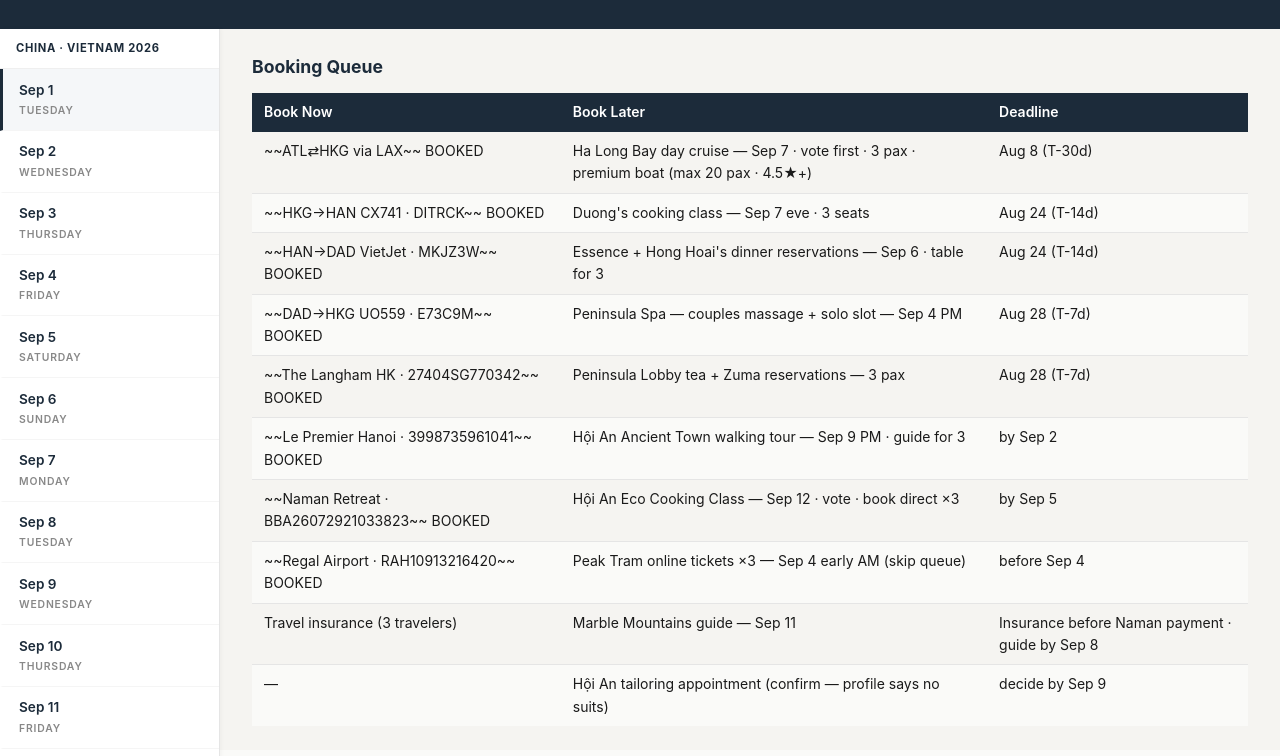
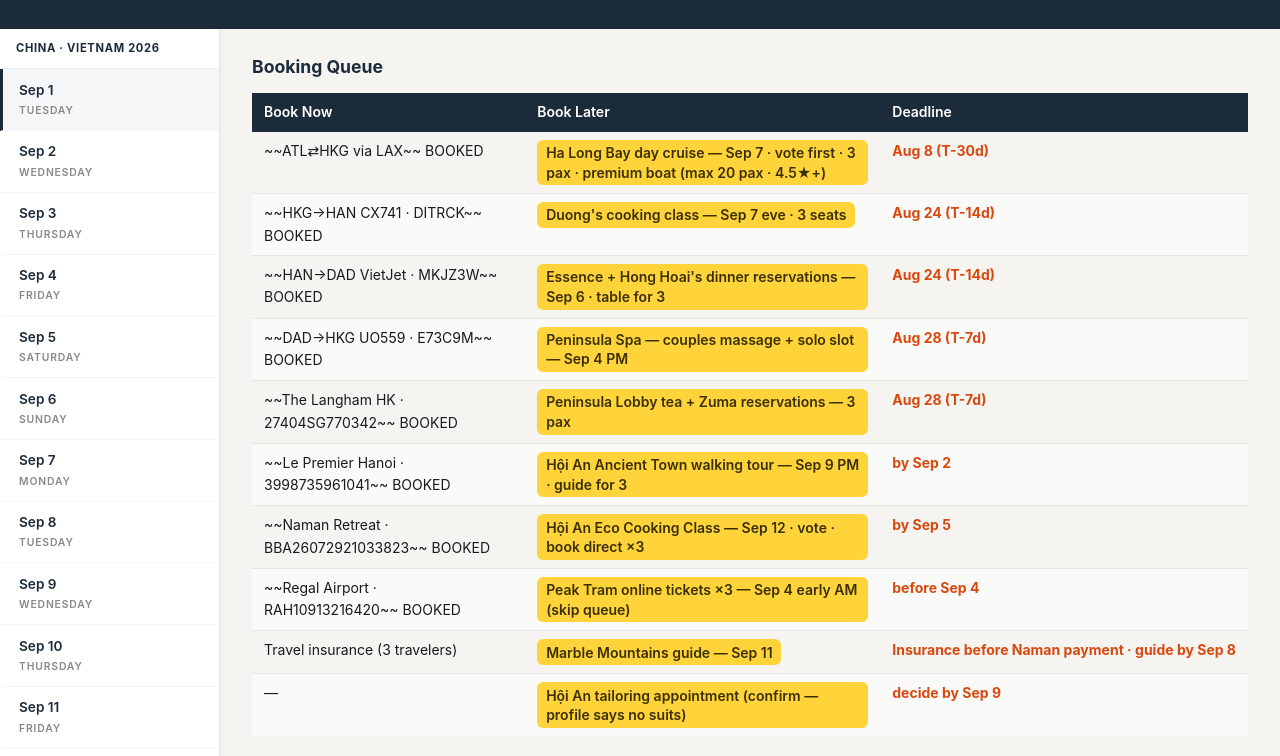
Before and after one commit to tolsonj/travel-genie, a plain HTML site: page trips/china-vietnam-2026/index.html in a window 1280 px wide. Shown: the part 186-942 px from the top of the page. Drawn offline with Linux system fonts and the light colour scheme.

Commit message:
deploy: china-vietnam-2026 site 2026-08-01T16:54:45Z

```diff
--- a/trips/china-vietnam-2026/index.html
+++ b/trips/china-vietnam-2026/index.html
@@ -184,6 +184,22 @@ a { color: inherit; }
   background: #f5f4f1;
   padding: 1.5rem 0;
   margin-bottom: 0.5rem;
+}
+
+/* ── Activity highlights (booking queue) ──────────────────────────── */
+.site-activity-pill {
+  display: inline-block;
+  background: #ffd43b;
+  color: #3b2f00;
+  font-weight: 600;
+  padding: 0.2rem 0.55rem;
+  border-radius: 6px;
+  line-height: 1.4;
+}
+.site-activity-deadline {
+  color: #d9480f;
+  font-weight: 700;
+  white-space: nowrap;
 }
 
 /* ── Hotel confirmation PDFs ──────────────────────────────────────── */
@@ -789,53 +805,53 @@ a { color: inherit; }
           <tbody>
             <tr>
               <td>~~ATL⇄HKG via LAX~~ BOOKED</td>
-              <td>Ha Long Bay day cruise — Sep 7 · vote first · 3 pax · premium boat (max 20 pax · 4.5★+)</td>
-              <td>Aug 8 (T-30d)</td>
+              <td><span class="site-activity-pill">Ha Long Bay day cruise — Sep 7 · vote first · 3 pax · premium boat (max 20 pax · 4.5★+)</span></td>
+              <td><strong class="site-activity-deadline">Aug 8 (T-30d)</strong></td>
             </tr>
             <tr>
               <td>~~HKG→HAN CX741 · DITRCK~~ BOOKED</td>
-              <td>Duong&#39;s cooking class — Sep 7 eve · 3 seats</td>
-              <td>Aug 24 (T-14d)</td>
+              <td><span class="site-activity-pill">Duong&#39;s cooking class — Sep 7 eve · 3 seats</span></td>
+              <td><strong class="site-activity-deadline">Aug 24 (T-14d)</strong></td>
             </tr>
             <tr>
               <td>~~HAN→DAD VietJet · MKJZ3W~~ BOOKED</td>
-              <td>Essence + Hong Hoai&#39;s dinner reservations — Sep 6 · table for 3</td>
-              <td>Aug 24 (T-14d)</td>
+              <td><span class="site-activity-pill">Essence + Hong Hoai&#39;s dinner reservations — Sep 6 · table for 3</span></td>
+              <td><strong class="site-activity-deadline">Aug 24 (T-14d)</strong></td>
             </tr>
             <tr>
               <td>~~DAD→HKG UO559 · E73C9M~~ BOOKED</td>
-              <td>Peninsula Spa — couples massage + solo slot — Sep 4 PM</td>
-              <td>Aug 28 (T-7d)</td>
+              <td><span class="site-activity-pill">Peninsula Spa — couples massage + solo slot — Sep 4 PM</span></td>
+              <td><strong class="site-activity-deadline">Aug 28 (T-7d)</strong></td>
             </tr>
             <tr>
               <td>~~The Langham HK · 27404SG770342~~ BOOKED</td>
-              <td>Peninsula Lobby tea + Zuma reservations — 3 pax</td>
-              <td>Aug 28 (T-7d)</td>
+              <td><span class="site-activity-pill">Peninsula Lobby tea + Zuma reservations — 3 pax</span></td>
+              <td><strong class="site-activity-deadline">Aug 28 (T-7d)</strong></td>
             </tr>
             <tr>
               <td>~~Le Premier Hanoi · 3998735961041~~ BOOKED</td>
-              <td>Hội An Ancient Town walking tour — Sep 9 PM · guide for 3</td>
-              <td>by Sep 2</td>
+              <td><span class="site-activity-pill">Hội An Ancient Town walking tour — Sep 9 PM · guide for 3</span></td>
+              <td><strong class="site-activity-deadline">by Sep 2</strong></td>
             </tr>
             <tr>
               <td>~~Naman Retreat · BBA26072921033823~~ BOOKED</td>
-              <td>Hội An Eco Cooking Class — Sep 12 · vote · book direct ×3</td>
-              <td>by Sep 5</td>
+              <td><span class="site-activity-pill">Hội An Eco Cooking Class — Sep 12 · vote · book direct ×3</span></td>
+              <td><strong class="site-activity-deadline">by Sep 5</strong></td>
             </tr>
             <tr>
               <td>~~Regal Airport · RAH10913216420~~ BOOKED</td>
-              <td>Peak Tram online tickets ×3 — Sep 4 early AM (skip queue)</td>
-              <td>before Sep 4</td>
+              <td><span class="site-activity-pill">Peak Tram online tickets ×3 — Sep 4 early AM (skip queue)</span></td>
+              <td><strong class="site-activity-deadline">before Sep 4</strong></td>
             </tr>
             <tr>
               <td>Travel insurance (3 travelers)</td>
-              <td>Marble Mountains guide — Sep 11</td>
-              <td>Insurance before Naman payment · guide by Sep 8</td>
+              <td><span class="site-activity-pill">Marble Mountains guide — Sep 11</span></td>
+              <td><strong class="site-activity-deadline">Insurance before Naman payment · guide by Sep 8</strong></td>
             </tr>
             <tr>
               <td>—</td>
-              <td>Hội An tailoring appointment (confirm — profile says no suits)</td>
-              <td>decide by Sep 9</td>
+              <td><span class="site-activity-pill">Hội An tailoring appointment (confirm — profile says no suits)</span></td>
+              <td><strong class="site-activity-deadline">decide by Sep 9</strong></td>
             </tr>
           </tbody>
         </table>
```
